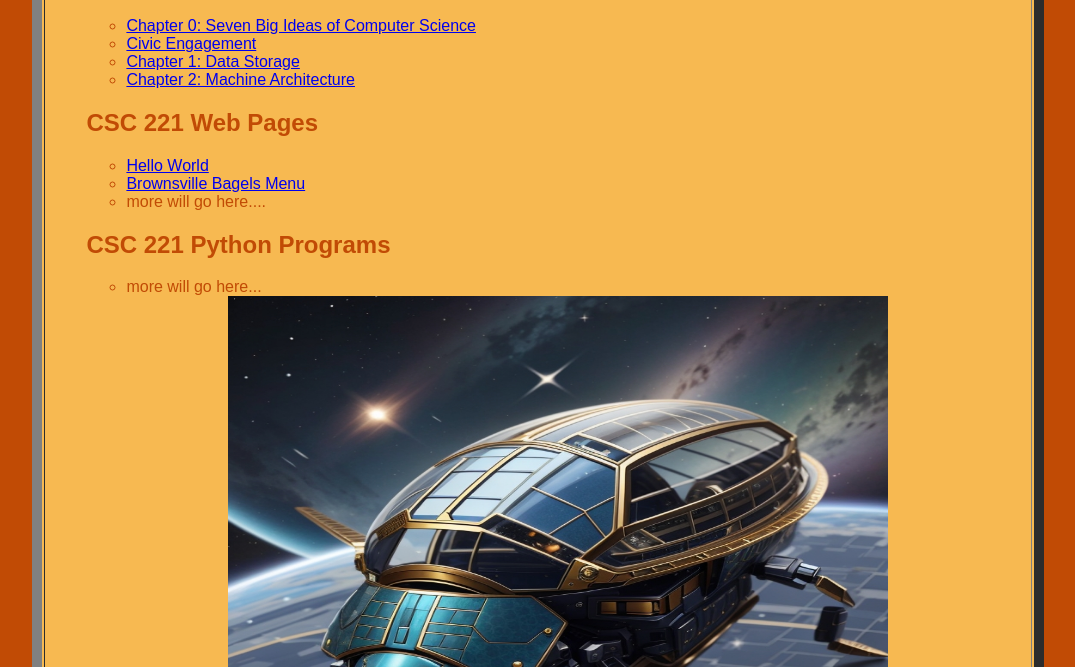
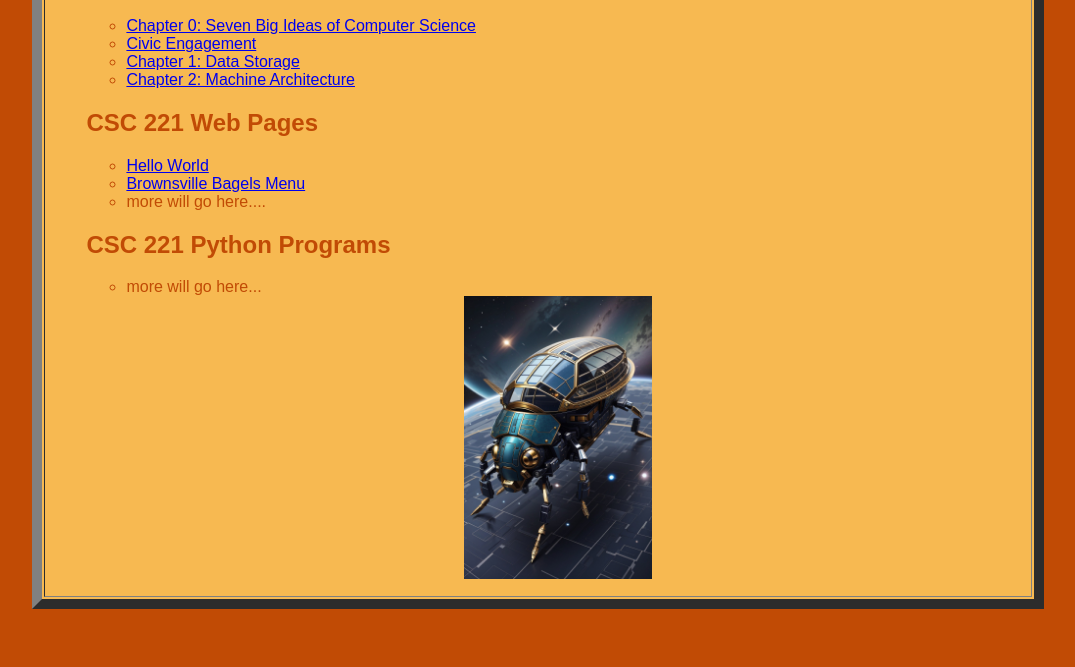
Before and after one commit to arashtajalli-pvcc/arashtajalli-pvcc.github.io, a plain HTML site: page index.html in a window 1280 px wide. Shown: the part 133-800 px from the top of the page, without its empty margins (102-1177 px from the left). Drawn offline with Linux system fonts and the light colour scheme.

Commit message:
Update index.html width

```diff
--- a/index.html
+++ b/index.html
@@ -35,7 +35,7 @@
                     <li>more will go here...</li>
             </ul>
 
-            <img src="myindeximage.jpg" style="width: 70%; height: 720px; display:block; margin:auto;">
+            <img src="myindeximage.jpg" style="width: 20%; ; display:block; margin:auto;">
 
         </ul>
 
```
